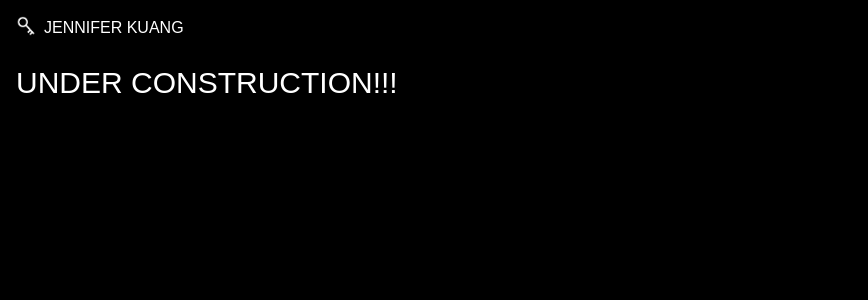
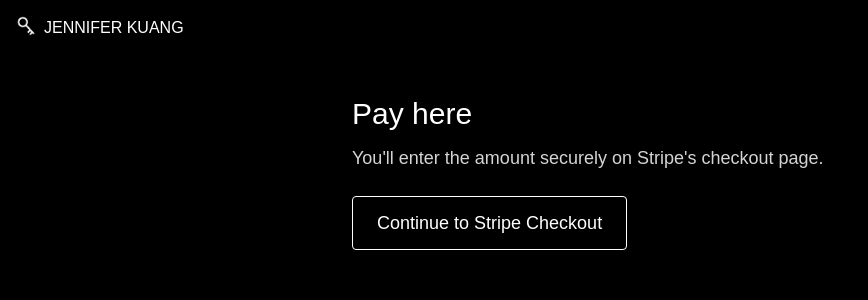
Before and after one commit to jennnniferkuang/jens-portfolio, a Next.js app: page /commissions in a window 1280 px wide. Shown: the top 300 px of the page, without its empty margins (0-868 px from the left). Built offline with nearby package versions, Linux system fonts and the light colour scheme; a web font is replaced by a local one.

Commit message:
update comms page and about

```diff
--- a/src/app/commissions/page.tsx
+++ b/src/app/commissions/page.tsx
@@ -1,9 +1,23 @@
-import Image from "next/image";
+const STRIPE_MARKET_PAYMENT_LINK = "https://buy.stripe.com/8x27sKgWe4JY5pw5eBcs800";
 
 export default function Commissions() {
   return (
-    <div className="px-4 py-15">
-      <p style={{ fontSize: 'calc(30px * var(--font-scale))' }}>UNDER CONSTRUCTION!!!</p>
+    <div className="px-4 py-24">
+      <div className="mx-auto flex max-w-xl flex-col gap-6">
+        <div>
+          <p className="text-3xl">Pay here</p>
+          <p className="mt-3 text-lg text-neutral-300">
+            You&apos;ll enter the amount securely on Stripe&apos;s checkout page.
+          </p>
+        </div>
+
+        <a
+          className="w-fit rounded border border-white px-6 py-3 text-lg transition hover:bg-white hover:text-black"
+          href={STRIPE_MARKET_PAYMENT_LINK}
+        >
+          Continue to Stripe Checkout
+        </a>
+      </div>
     </div>
   );
 }
--- a/src/app/globals.css
+++ b/src/app/globals.css
@@ -20,11 +20,6 @@ body {
   /* font-family: Arial, Helvetica, sans-serif; */
 }
 
-header {
-  background: black;
-  color: white;
-}
-
 .fixed {
   position: fixed;
 }
@@ -40,12 +35,12 @@ header {
 }
 
 .navbar {
+  background: transparent;
   width: 100%;
   height: var(--navbar-height);
   padding: 1rem;
   display: flex;
   justify-content: space-between;
-  background: black;
   color: white;
   z-index: 1;
 }
--- a/src/components/horizontal-scroll-gallery.tsx
+++ b/src/components/horizontal-scroll-gallery.tsx
@@ -1,6 +1,6 @@
 'use client';
 
-import React, { useRef, useEffect } from 'react';
+import { useRef, useEffect } from 'react';
 import { gsap } from 'gsap';
 import { ScrollTrigger } from 'gsap/dist/ScrollTrigger';
 import { Button } from 'flowbite-react';
@@ -9,6 +9,8 @@ import Image from 'next/image';
 
 gsap.registerPlugin(ScrollTrigger);
 ScrollTrigger.config({ ignoreMobileResize: true });
+
+gsap.registerPlugin(ScrollTrigger);
 
 export default function HorizontalScrollGallery() {
     const sectionRef = useRef<HTMLDivElement | null>(null);
@@ -54,11 +56,12 @@ export default function HorizontalScrollGallery() {
 
         const handleScroll = () => {
             const delta = window.scrollY - lastScrollY;
+            const sprite = spriteRef.current;
 
-            if (delta > 1) {
+            if (sprite && delta > 1) {
                 // scrolling down → face right
                 sprite.style.transform = 'scaleX(1)';
-            } else if (delta < -1) {
+            } else if (sprite && delta < -1) {
                 // scrolling up → face left
                 sprite.style.transform = 'scaleX(-1)';
             }
@@ -79,7 +82,7 @@ export default function HorizontalScrollGallery() {
         const getTotalScroll = () =>
             Math.max(0, section.scrollWidth - document.documentElement.clientWidth);
 
-        const pin = gsap.fromTo(section, {
+        const ctx = gsap.fromTo(section, {
             x: 0
         }, {
             x: () => -getTotalScroll(),
@@ -97,7 +100,7 @@ export default function HorizontalScrollGallery() {
         });
 
         return () => {
-            pin.kill();
+            ctx.revert();
             window.removeEventListener('scroll', handleScroll);
             clearInterval(interval);
             if (scrollTimeout) clearTimeout(scrollTimeout);
```
